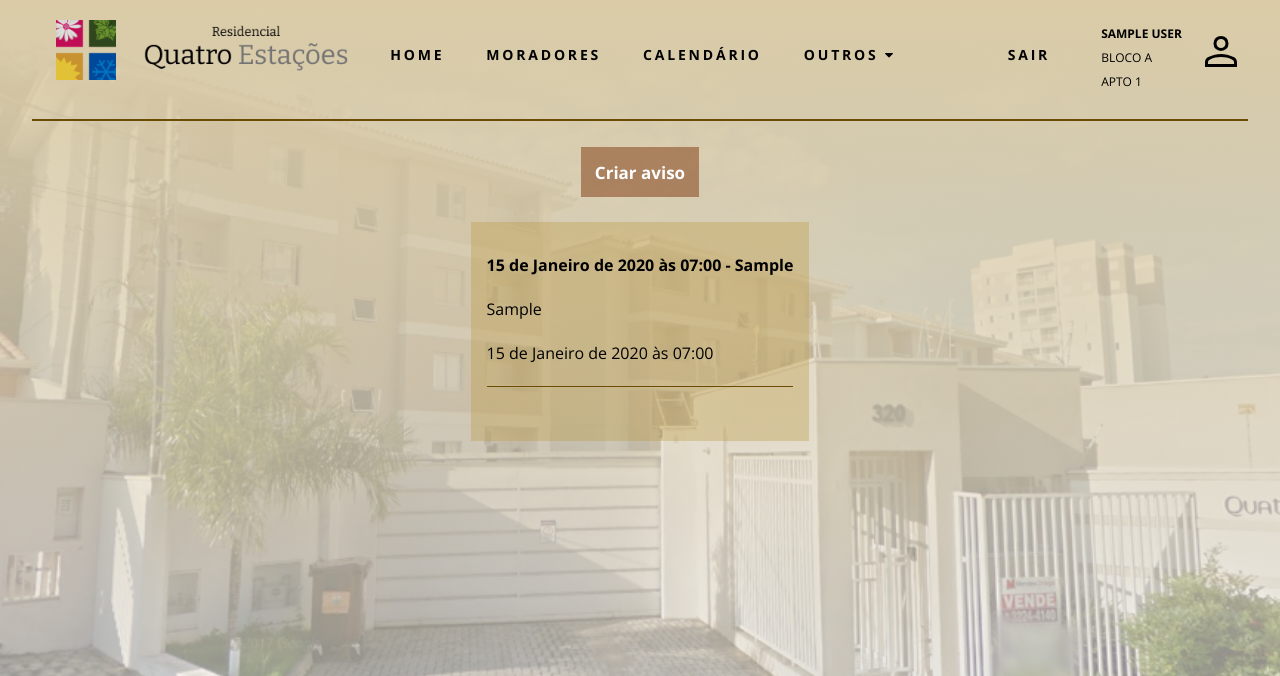
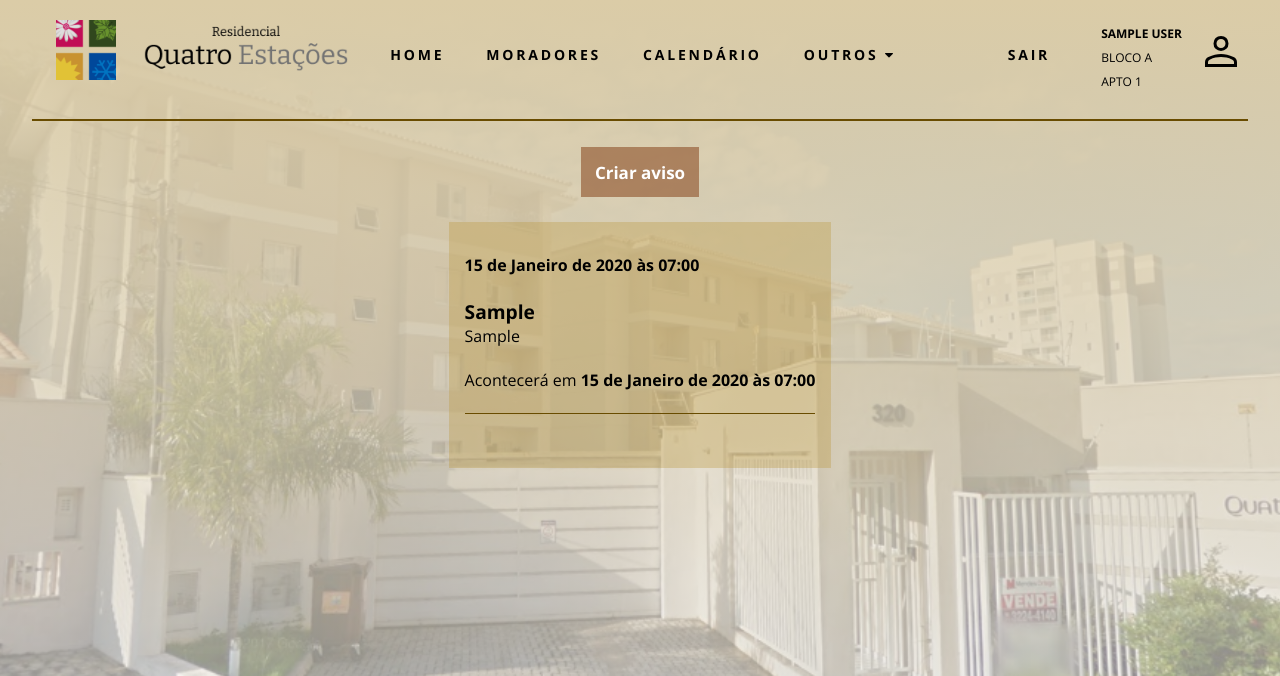
Before and after one commit to fiorellilucas/quatro-estacoes, a Django app: page /avisos/ in a window 1280 px wide. Shown: the top 676 px of the page. Run offline with Django 4.2, Linux system fonts and the light colour scheme; a user stored in the database is signed in; tables that the repository leaves empty hold one stand-in row (values such as "Sample post"); parts of the project's set-up code (start-up, migrations or seed data) failed here and were passed over.

Commit message:
Melhorar formatação da lista de avisos

```diff
--- a/quatroestacoes/templates/quatroestacoes/avisos/lista.html
+++ b/quatroestacoes/templates/quatroestacoes/avisos/lista.html
@@ -14,10 +14,15 @@
             <ul style="padding: 0;">
                 {% for aviso in avisos %}
                     <li style="border-bottom: 1px solid #694C00; text-align: left">
-                        <a href="{% url 'quatroestacoes:avisos_info' aviso.id %}"><span>{{ aviso.data_postagem }} - {{ aviso.assunto }}</span><br><br></a>
+                        <a href="{% url 'quatroestacoes:avisos_info' aviso.id %}">
+                            <span>
+                                {{ aviso.data_postagem }}<br><br>
+                                <span style="font-size: 1.2em;">{{ aviso.assunto }}</span>
+                            </span><br>
+                        </a>
                         {{ aviso.corpo|truncatechars:70 }}<br><br>
                         {% if aviso.data_evento != None %}
-                            {{ aviso.data_evento }}<br><br>
+                            Acontecerá em <span>{{ aviso.data_evento }}</span><br><br>
                         {% endif %}
                     </li>
                     <br>
```
